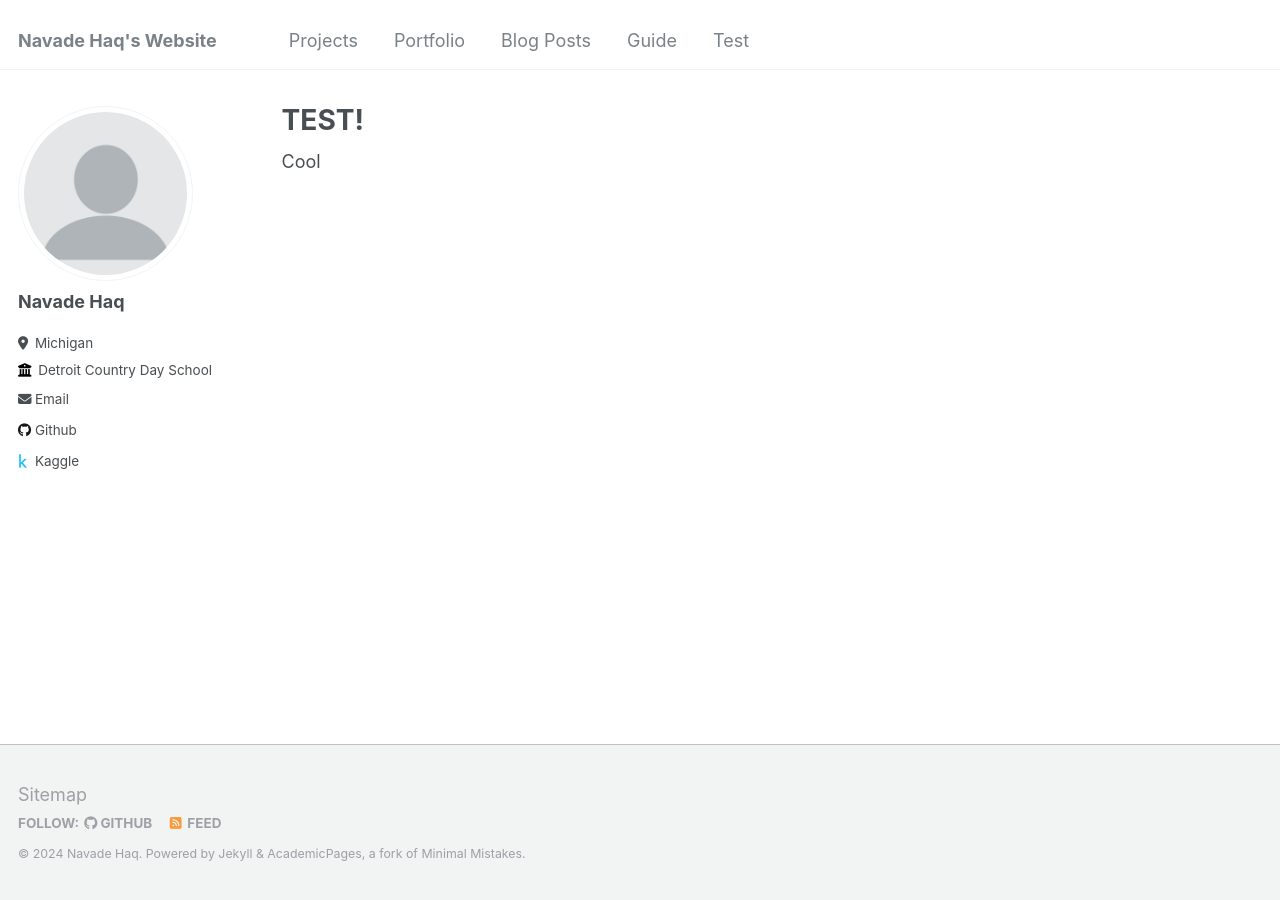
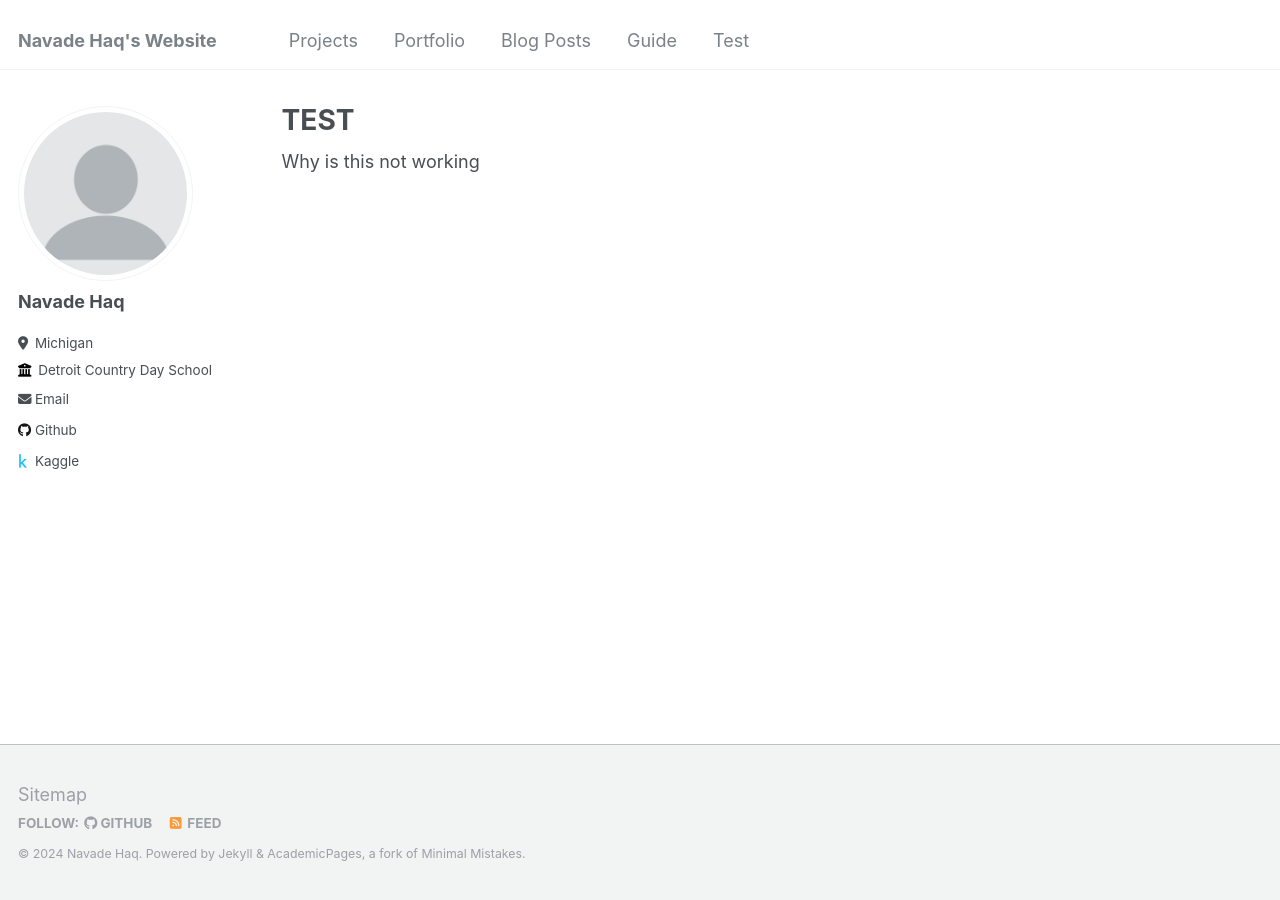
Before and after one commit to navadehaq/navadehaq.github.io, a Jekyll site: the page built from _pages/test.md, in a window 1280 px wide. Built offline with Jekyll 4.4.1, drawn with Linux system fonts in a browser that asks for light colours.

Commit message:
Update test.md

```diff
--- a/_pages/test.md
+++ b/_pages/test.md
@@ -1,6 +1,6 @@
 ---
 permalink: /test/
-title: "TEST!"
+title: "TEST"
 ---
 
-Cool
+Why is this not working
```
